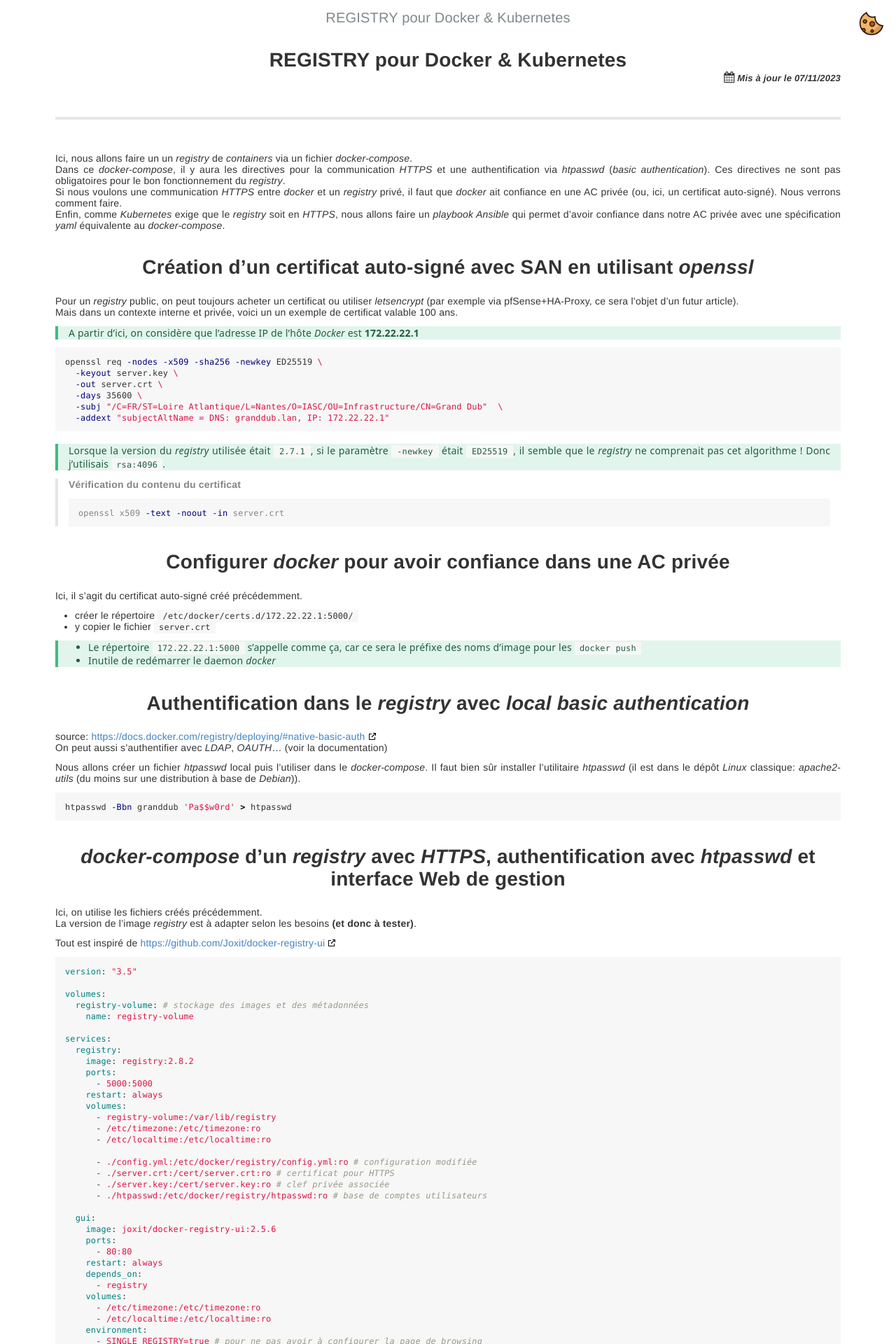
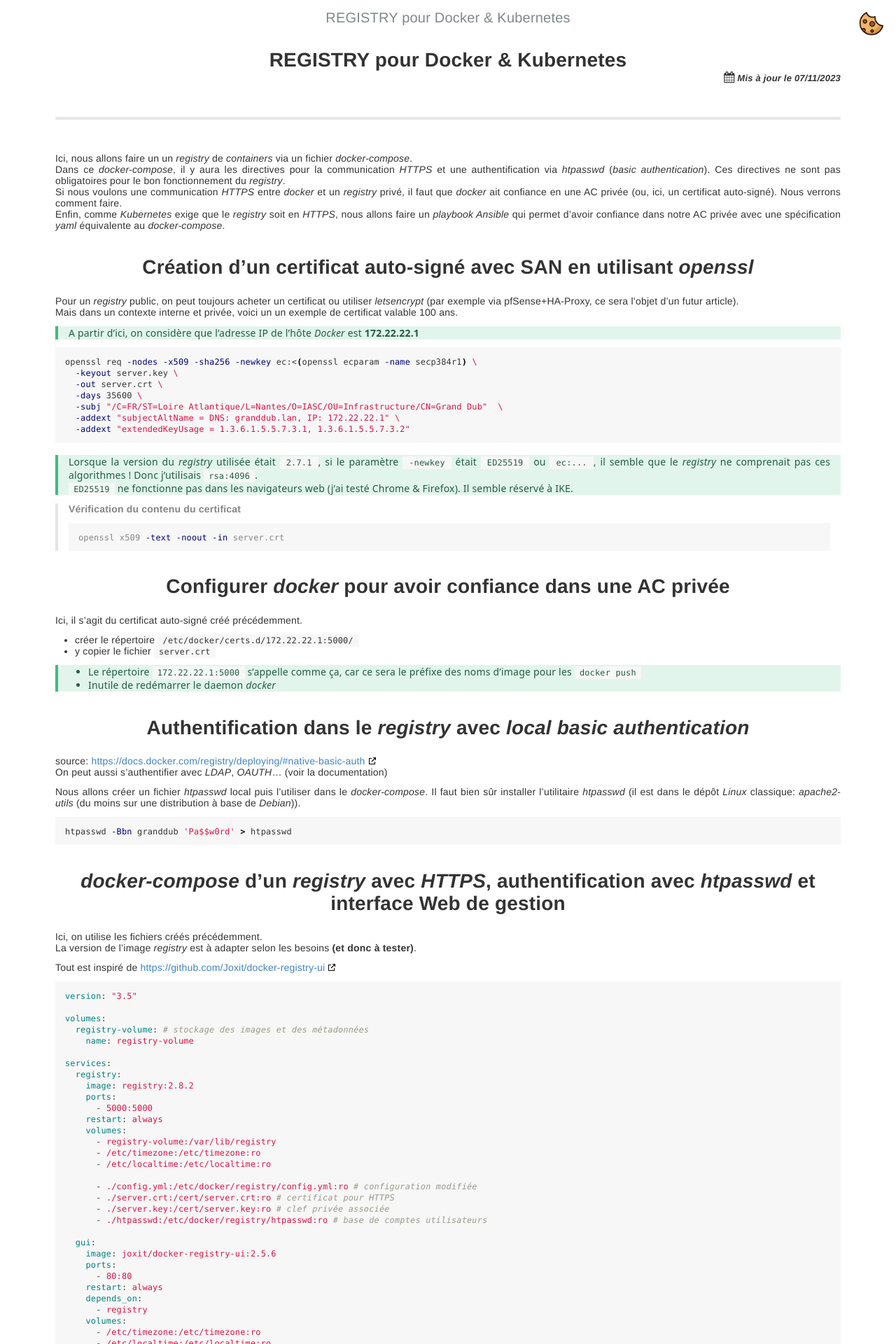
Before and after one commit to Grand-Dub/blog, a Jekyll site: the page built from _posts/kubernetes/2023-10-09-registry.md, in a window 1280 px wide. Shown: the top 1920 px of the page at 70% size. Built offline with Jekyll 4.4.1, drawn with Linux system fonts in a browser that asks for light colours.

Commit message:
changement d'algorithme asymétrique
ED25519 ne fonctionne pas dans les navigateurs

````diff
--- a/_posts/kubernetes/2023-10-09-registry.md
+++ b/_posts/kubernetes/2023-10-09-registry.md
@@ -24,15 +24,17 @@ Mais dans un contexte interne et privée, voici un un exemple de certificat vala
 {: .block-tip }
 
 ```sh
-openssl req -nodes -x509 -sha256 -newkey ED25519 \
+openssl req -nodes -x509 -sha256 -newkey ec:<(openssl ecparam -name secp384r1) \
   -keyout server.key \
   -out server.crt \
   -days 35600 \
   -subj "/C=FR/ST=Loire Atlantique/L=Nantes/O=IASC/OU=Infrastructure/CN=Grand Dub"  \
-  -addext "subjectAltName = DNS: granddub.lan, IP: 172.22.22.1"
+  -addext "subjectAltName = DNS: granddub.lan, IP: 172.22.22.1" \
+  -addext "extendedKeyUsage = 1.3.6.1.5.5.7.3.1, 1.3.6.1.5.5.7.3.2"
 ```
 
-> Lorsque la version du *registry* utilisée était `2.7.1`, si le paramètre `-newkey` était `ED25519`, il semble que le *registry* ne comprenait pas cet algorithme ! Donc j'utilisais `rsa:4096`.
+> Lorsque la version du *registry* utilisée était `2.7.1`, si le paramètre `-newkey` était `ED25519` ou `ec:...`, il semble que le *registry* ne comprenait pas ces algorithmes ! Donc j'utilisais `rsa:4096`.
+> `ED25519` ne fonctionne pas dans les navigateurs web (j'ai testé Chrome & Firefox). Il semble réservé à IKE.
 {: .block-tip }
 
 > **Vérification du contenu du certificat**
````
